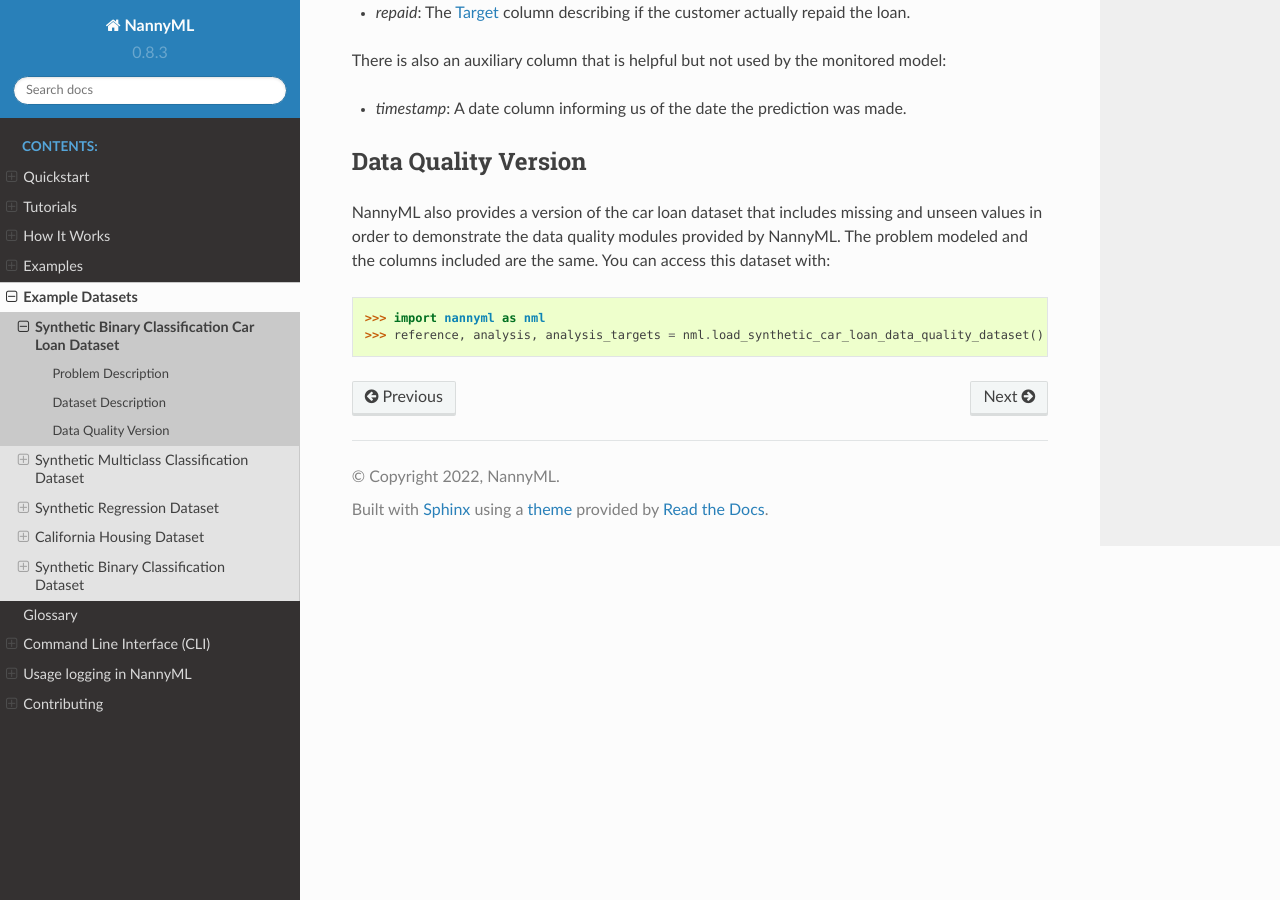
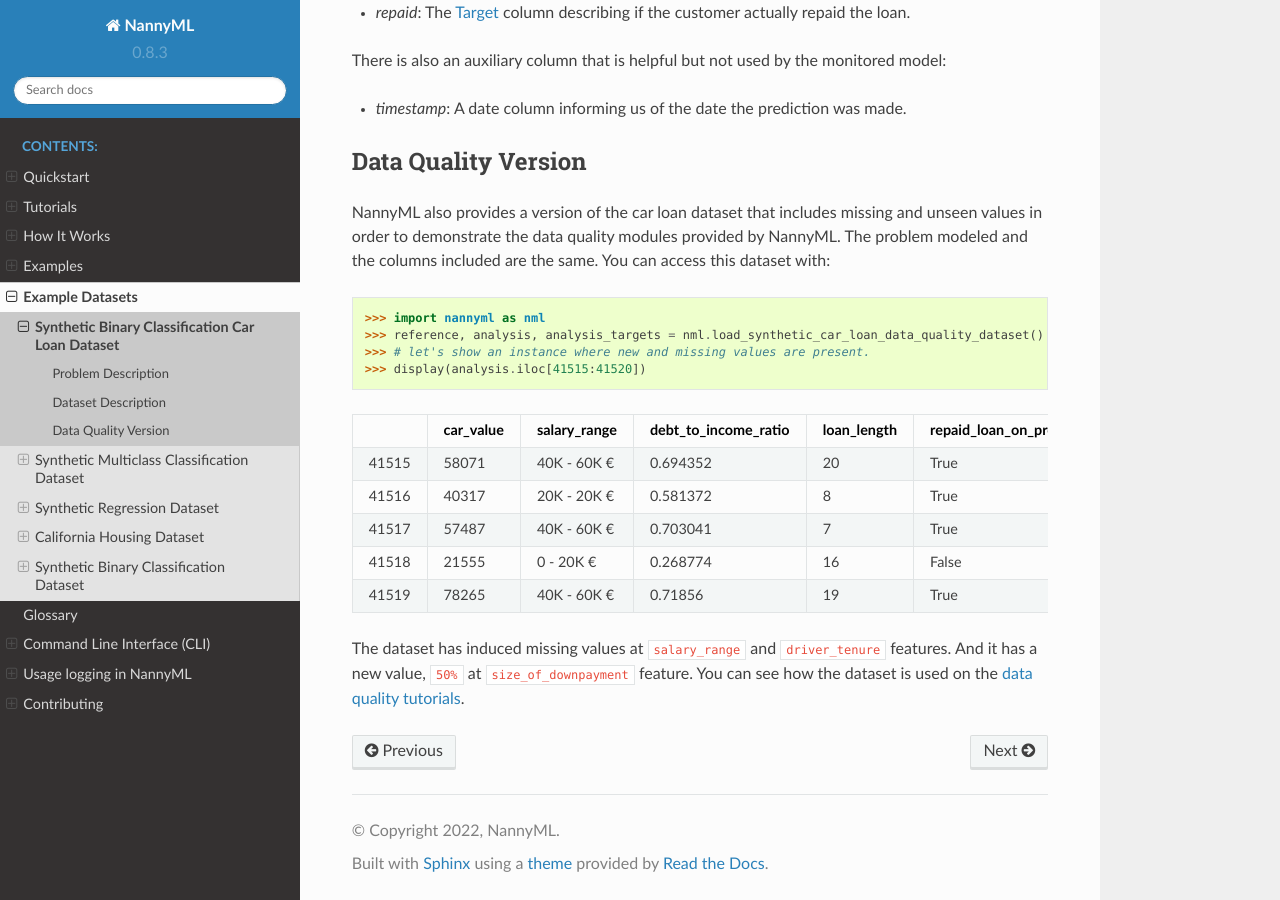
Before and after one commit to NannyML/nannyml, a Sphinx documentation site: the page built from docs/datasets/binary_car_loan.rst, in a window 1280 px wide and 900 px high, scrolled down 1224 px. Built offline with Sphinx 7.4.7 and the Read the Docs theme 2.0.0, drawn with Linux system fonts in a browser that asks for light colours; pages that are not in the unit, such as notebooks, are missing from menus.

Commit message:
add some dq doc, dataset and tutorial structure

```diff
--- a/docs/datasets/binary_car_loan.rst
+++ b/docs/datasets/binary_car_loan.rst
@@ -80,3 +80,22 @@
 
     >>> import nannyml as nml
     >>> reference, analysis, analysis_targets = nml.load_synthetic_car_loan_data_quality_dataset()
+    >>> # let's show an instance where new and missing values are present.
+    >>> display(analysis.iloc[41515:41520])
+
++-------+-------------+----------------+------------------------+---------------+---------------------------+-----------------------+-----------------+-------------------------+----------------+----------+----------+
+|       |   car_value | salary_range   |   debt_to_income_ratio |   loan_length | repaid_loan_on_prev_car   | size_of_downpayment   |   driver_tenure | timestamp               |   y_pred_proba | period   |   y_pred |
++=======+=============+================+========================+===============+===========================+=======================+=================+=========================+================+==========+==========+
+| 41515 |       58071 | 40K - 60K €    |               0.694352 |            20 | True                      | 30%                   |        0.44644  | 2019-07-09 02:57:35.280 |           0.9  | analysis |        1 |
++-------+-------------+----------------+------------------------+---------------+---------------------------+-----------------------+-----------------+-------------------------+----------------+----------+----------+
+| 41516 |       40317 | 20K - 20K €    |               0.581372 |             8 | True                      | 50%                   |      nan        | 2019-07-09 03:06:18.432 |           0.16 | analysis |        0 |
++-------+-------------+----------------+------------------------+---------------+---------------------------+-----------------------+-----------------+-------------------------+----------------+----------+----------+
+| 41517 |       57487 | 40K - 60K €    |               0.703041 |             7 | True                      | 30%                   |        5.2826   | 2019-07-09 03:15:01.584 |           0.07 | analysis |        0 |
++-------+-------------+----------------+------------------------+---------------+---------------------------+-----------------------+-----------------+-------------------------+----------------+----------+----------+
+| 41518 |       21555 | 0 - 20K €      |               0.268774 |            16 | False                     | 0%                    |        4.04887  | 2019-07-09 03:23:44.736 |           0.01 | analysis |        0 |
++-------+-------------+----------------+------------------------+---------------+---------------------------+-----------------------+-----------------+-------------------------+----------------+----------+----------+
+| 41519 |       78265 | 40K - 60K €    |               0.71856  |            19 | True                      | 40%                   |        0.208278 | 2019-07-09 03:32:27.888 |           0.85 | analysis |        1 |
++-------+-------------+----------------+------------------------+---------------+---------------------------+-----------------------+-----------------+-------------------------+----------------+----------+----------+
+
+The dataset has induced missing values at ``salary_range`` and ``driver_tenure`` features. And it has a new value, ``50%`` at ``size_of_downpayment`` feature.
+You can see how the dataset is used on the :ref:`data quality tutorials<data-quality>`.
--- a/docs/tutorials.rst
+++ b/docs/tutorials.rst
@@ -13,6 +13,7 @@
     tutorials/compare_estimated_and_realized_performance
     tutorials/detecting_data_drift
     tutorials/ranking
+    tutorials/data_quality
     tutorials/storing_and_loading_calculators
     tutorials/working_with_results
     tutorials/adjusting_plots
```
Also changed, not shown: docs/tutorials/data_quality.rst (added, +15 -0 lines), docs/tutorials/data_quality/missing.rst (added), docs/tutorials/data_quality/unseen.rst (added).
